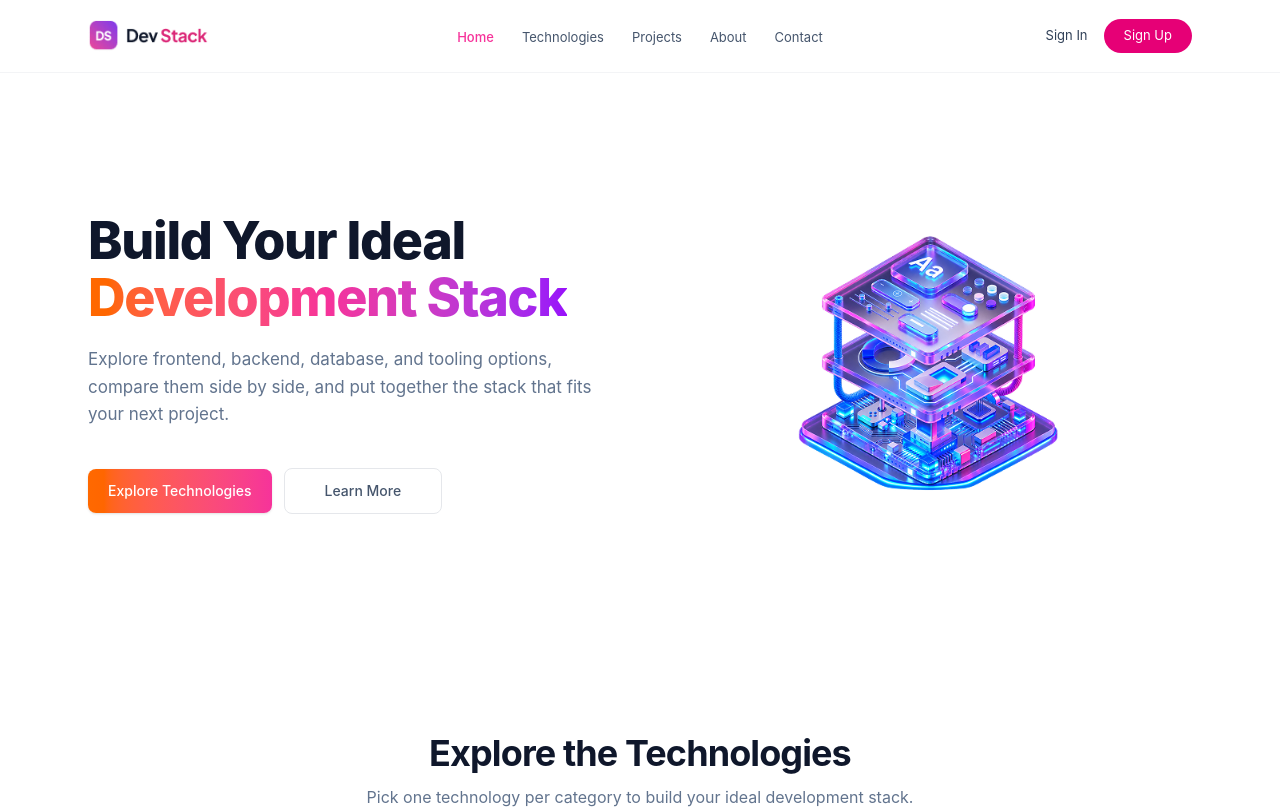
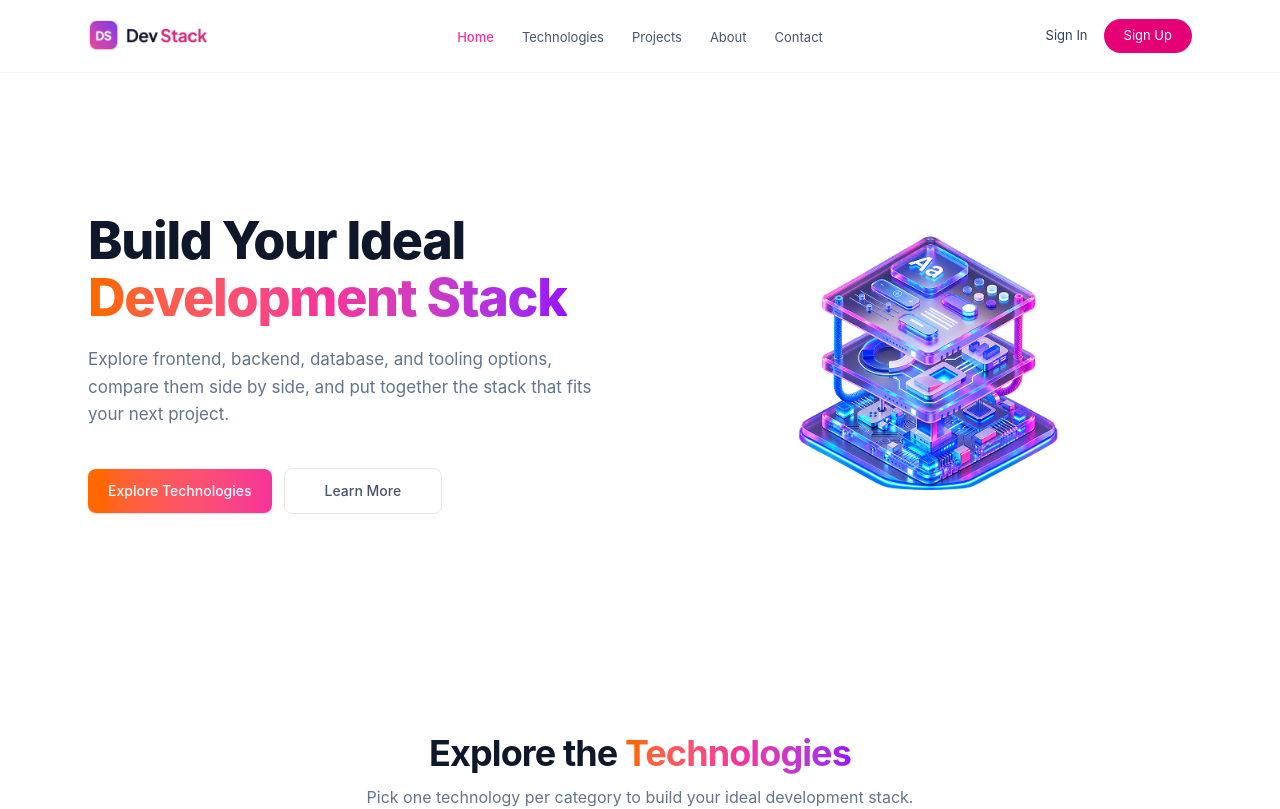
Before and after one commit to Miraz-dev/A5DevStack, a React (Vite) app: page / in a window 1280 px wide. Shown: the top 809 px of the page. Built offline with nearby package versions, Linux system fonts and the light colour scheme.

Commit message:
Added some last finishing touches like designing the Heading of the TechSection. Added gradients

```diff
--- a/src/Components/technologies/TechSection.tsx
+++ b/src/Components/technologies/TechSection.tsx
@@ -80,7 +80,10 @@ const TechSection = ({ techsPromise }: ITechPromiseProp) => {
       {/* Section Heading */}
       <div className="mb-10 text-center">
         <h2 className="text-3xl font-bold tracking-tight text-slate-900 sm:text-4xl">
-          Explore the Technologies
+          Explore the{" "}
+          <span className="bg-gradient-to-r from-orange-500 via-pink-500 to-purple-600 bg-clip-text text-transparent">
+            Technologies
+          </span>
         </h2>
 
         <p className="mx-auto mt-3 max-w-xl text-sm leading-6 text-slate-500 sm:text-base">
```
